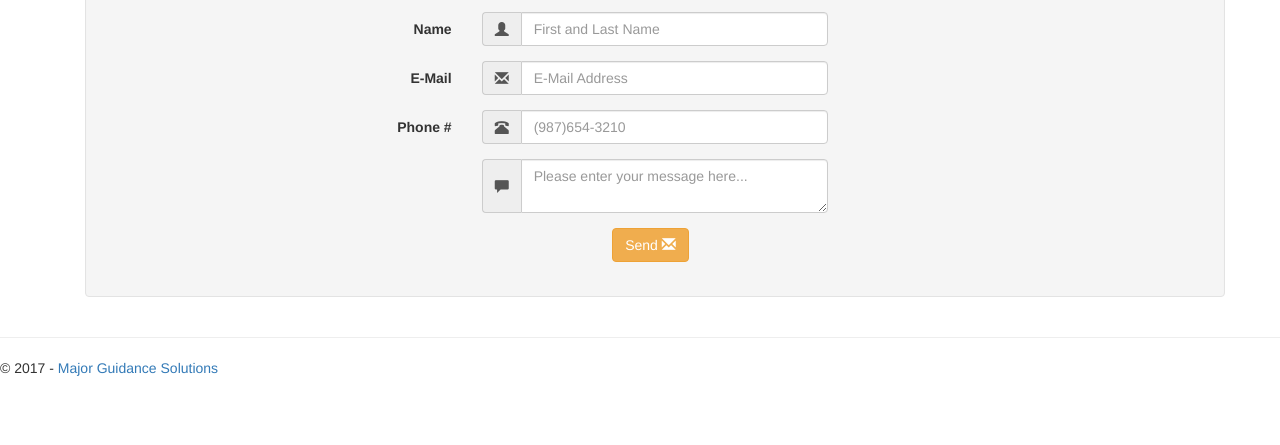
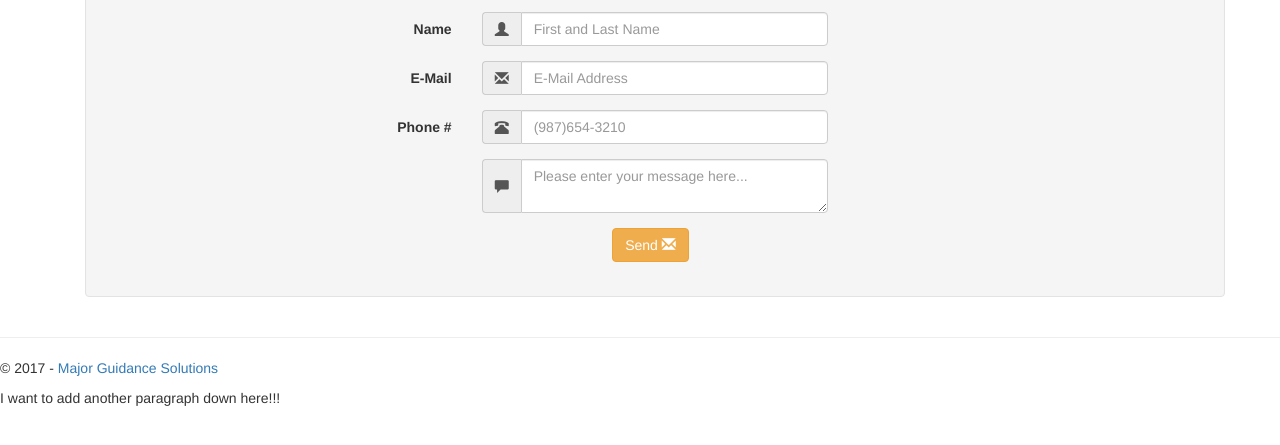
Before and after one commit to SaisriramVaddadi/DefWeb, a plain HTML site: page ContactUs.html in a window 1280 px wide. Shown: the part 133-578 px from the top of the page. Drawn offline with nearby package versions, Linux system fonts and the light colour scheme.

Commit message:
Added extra line in Contacts.html

```diff
--- a/ContactUs.html
+++ b/ContactUs.html
@@ -109,5 +109,6 @@
         <script src="https://ajax.googleapis.com/ajax/libs/jquery/3.2.1/jquery.min.js"></script>
         <!--<script src="js/lib/bootstrap.min.js" type="text/javascript"></script>-->
         <script src="https://maxcdn.bootstrapcdn.com/bootstrap/3.3.7/js/bootstrap.min.js"></script>
+        <p>I want to add another paragraph down here!!!</p>
     </body>
 </html>
```
